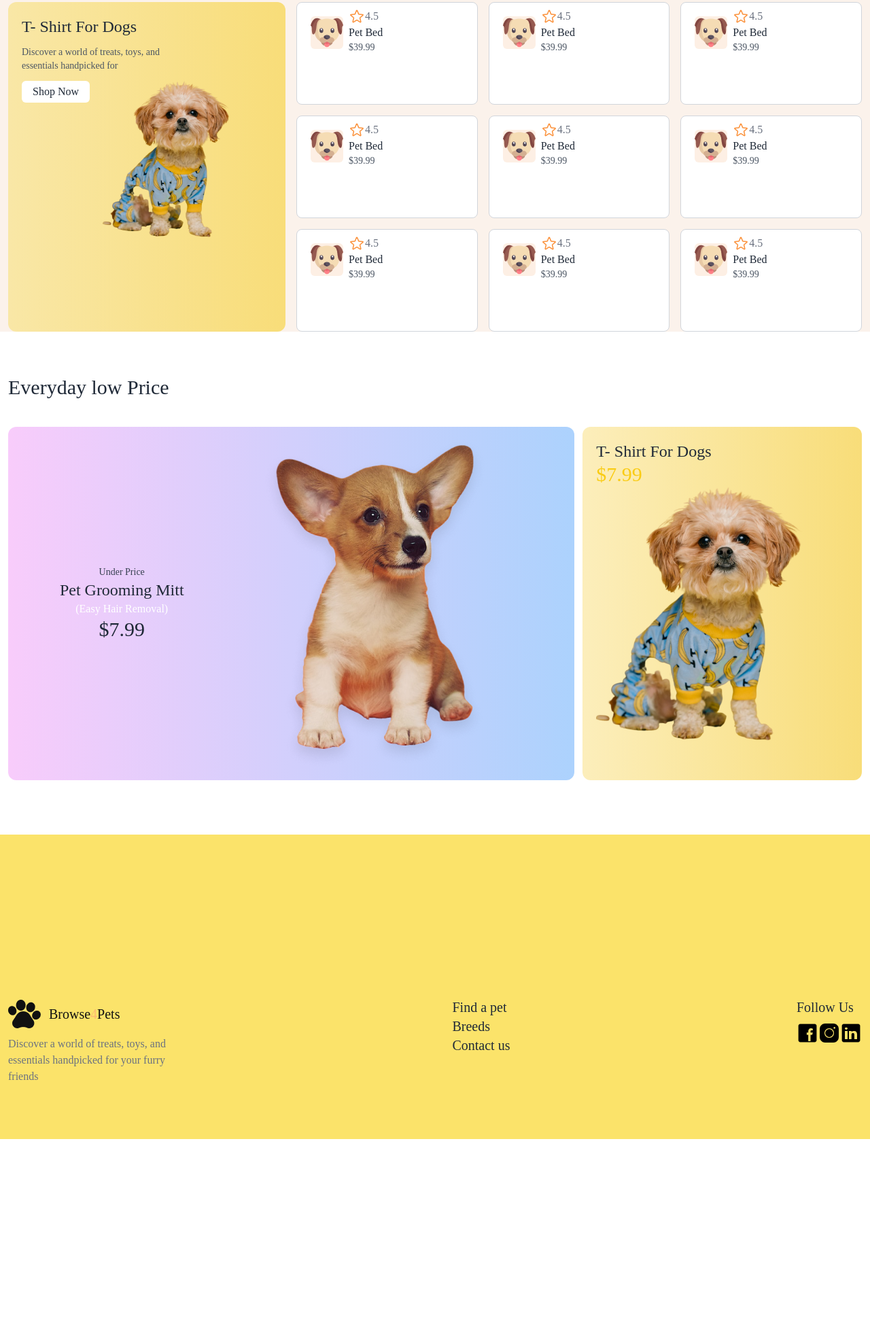
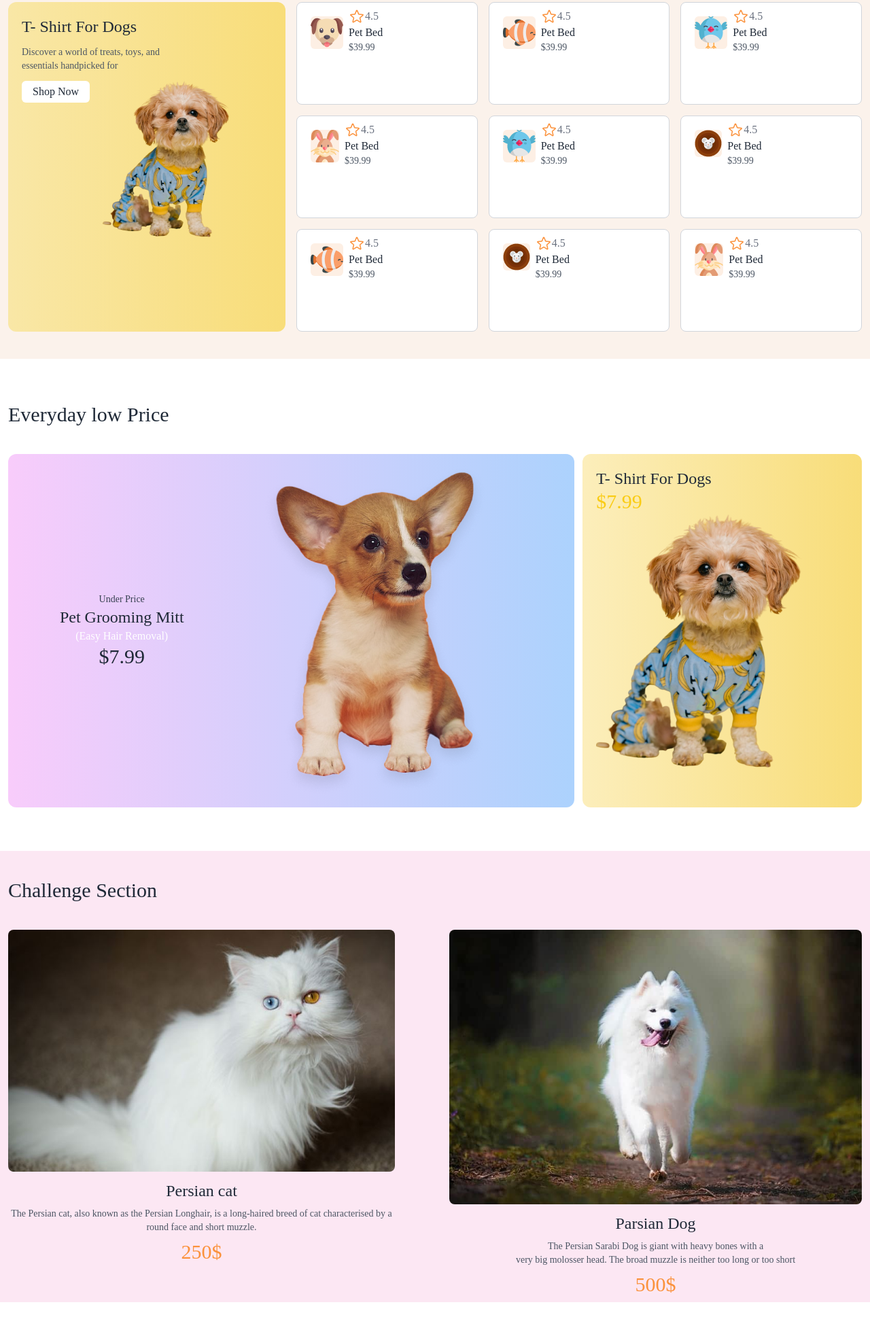
Before and after one commit to mdtoufiquea/Assignment-3, a plain HTML site: page index.html in a window 1280 px wide. Shown: the part 1326-3280 px from the top of the page at 68% size. Before the commit the page ends 3002 px from the top, so only its background shows below. Drawn offline with nearby package versions, Linux system fonts and the light colour scheme; a web font is replaced by a local one.

Commit message:
added challenge section

```diff
--- a/index.html
+++ b/index.html
@@ -134,7 +134,7 @@
                 </div>
               </div>
             </div>
-            <div class="bg-[#F9DF8A] card bg-base-100  shadow-xl">
+            <div class="bg-[#ffc2ff] card bg-base-100  shadow-xl">
               <figure class="px-10 pt-10">
                 <img
                   src="images/fish-cartoon.png"
@@ -162,7 +162,7 @@
                 </div>
               </div>
             </div>
-            <div class="bg-[#F9DF8A] card bg-base-100  shadow-xl">
+            <div class="bg-[#ffc2ff] card bg-base-100  shadow-xl">
               <figure class="px-10 pt-10">
                 <img
                   src="images/bird-cartoon.png"
@@ -190,7 +190,7 @@
                 </div>
               </div>
             </div>
-            <div class="bg-[#F9DF8A] card bg-base-100  shadow-xl">
+            <div class="bg-[#ffc2ff] card bg-base-100  shadow-xl">
               <figure class="px-10 pt-10">
                 <img
                   src="images/rabbit-cartoon.png"
@@ -212,7 +212,7 @@
        <section class="bg-[#fbf2eb]">
         <div class="container mx-auto px-3">
           <h2 class="text-3xl font-medium mt-16 mb-8 pt-8">Trending Pet Products</h2>
-         <div class=" grid md:grid-cols-3 gap-4">
+         <div class=" grid md:grid-cols-3 gap-4 pb-10">
           <div class="for bg-gradient-to-r from-[#f9e7a6] to-[#f8dd79] p-5 rounded-xl w-full">
             <h3 class="font-medium text-2xl">T- Shirt For Dogs</h3>
             <p class="text-sm font-medium text-gray-600 mt-3 mb-3">Discover a world of treats, toys, and <br> essentials handpicked for </p>
@@ -242,7 +242,7 @@
           </div>
           <div class="flex gap-2 bg-white rounded-lg  px-5 py-2 border border-gray-300">
             <div>
-              <img class="bg-[#fdefe4] rounded-md mt-3" src="images/dog-cartoon.png" alt="">
+              <img class="bg-[#fdefe4] rounded-md mt-3" src="images/fish-cartoon.png" alt="">
             </div>
             <div>
               <div class="flex">
@@ -259,7 +259,7 @@
           </div>
           <div class="flex gap-2 bg-white rounded-lg  px-5 py-2 border border-gray-300">
             <div>
-              <img class="bg-[#fdefe4] rounded-md mt-3" src="images/dog-cartoon.png" alt="">
+              <img class="bg-[#fdefe4] rounded-md mt-3" src="images/bird-cartoon.png" alt="">
             </div>
             <div>
               <div class="flex">
@@ -276,7 +276,7 @@
           </div>
           <div class="flex gap-2 bg-white rounded-lg  px-5 py-2 border border-gray-300">
             <div>
-              <img class="bg-[#fdefe4] rounded-md mt-3" src="images/dog-cartoon.png" alt="">
+              <img class="bg-[#fdefe4] rounded-md mt-3" src="images/rabbit-cartoon.png" alt="">
             </div>
             <div>
               <div class="flex">
@@ -293,7 +293,7 @@
           </div>
           <div class="flex gap-2 bg-white rounded-lg  px-5 py-2 border border-gray-300">
             <div>
-              <img class="bg-[#fdefe4] rounded-md mt-3" src="images/dog-cartoon.png" alt="">
+              <img class="bg-[#fdefe4] rounded-md mt-3" src="images/bird-cartoon.png" alt="">
             </div>
             <div>
               <div class="flex">
@@ -310,7 +310,7 @@
           </div>
           <div class="flex gap-2 bg-white rounded-lg  px-5 py-2 border border-gray-300">
             <div>
-              <img class="bg-[#fdefe4] rounded-md mt-3" src="images/dog-cartoon.png" alt="">
+              <img class="bg-[#fdefe4] rounded-md mt-3" src="images/mouse-cartoon.png" alt="">
             </div>
             <div>
               <div class="flex">
@@ -327,7 +327,7 @@
           </div>
           <div class="flex gap-2 bg-white rounded-lg  px-5 py-2 border border-gray-300">
             <div>
-              <img class="bg-[#fdefe4] rounded-md mt-3" src="images/dog-cartoon.png" alt="">
+              <img class="bg-[#fdefe4] rounded-md mt-3" src="images/fish-cartoon.png" alt="">
             </div>
             <div>
               <div class="flex">
@@ -344,7 +344,7 @@
           </div>
           <div class="flex gap-2 bg-white rounded-lg  px-5 py-2 border border-gray-300">
             <div>
-              <img class="bg-[#fdefe4] rounded-md mt-3" src="images/dog-cartoon.png" alt="">
+              <img class="bg-[#fdefe4] rounded-md mt-3" src="images/mouse-cartoon.png" alt="">
             </div>
             <div>
               <div class="flex">
@@ -361,7 +361,7 @@
           </div>
           <div class="last-1 flex gap-2 bg-white rounded-lg  px-5 py-2 border border-gray-300">
             <div>
-              <img class="bg-[#fdefe4] rounded-md mt-3" src="images/dog-cartoon.png" alt="">
+              <img class="bg-[#fdefe4] rounded-md mt-3" src="images/rabbit-cartoon.png" alt="">
             </div>
             <div>
               <div class="flex">
@@ -407,12 +407,59 @@
         </div>
       </div>
     </section>
+    <!-- challenge section start -->
+
+    <section class="bg-pink-100 mt-16">
+      <div class="container mx-auto px-3">
+        <h2 class="text-3xl py-10"> Challenge Section</h2>
+       <div class=" persian flex justify-between gap-20">
+        <div>
+          <div>
+            <img class="rounded-lg w-full" src="images/cat.jpg" alt="">
+          </div>
+          <div class="text-center ">
+            <h3 class="text-2xl font-medium mt-3 mb-2"> Persian cat</h3>
+            <p  class="text-sm text-gray-600">The Persian cat, also known as the Persian Longhair, is a long-haired breed of cat characterised by a round face and short muzzle.</p>
+            <h2  class="text-3xl text-orange-400 mt-2 mb-2">250$</h2>
+          </div>
+        </div>
+        <div>
+          <div>
+            <img class="rounded-lg w-full" src="images/dog.jpg" alt="">
+          </div>
+          <div class="text-center">
+            <h3 class="text-2xl font-medium mt-3 mb-2">Parsian Dog</h3>
+            <p class="text-sm text-gray-600">The Persian Sarabi Dog is giant with heavy bones with a <br> very big molosser head. The broad muzzle is neither too long or too short</p>
+            <h2 class="text-3xl text-orange-400 mt-2 mb-2">500$</h2>
+          </div>
+        </div>
+       </div>
+      </div>
+    </section>
+
+    <!-- Get Pawsome News! section start -->
+     <section>
+      <div class="px-3 relative top-[200px] ">
+        <div class="pawsome w[600px] bg-[#fdefe4] rounded-lg container mx-auto px-3 flex justify-around gap-10 ">
+          <div>
+            <img src="images/cute-pet-mid.png" alt="">
+          </div>
+          <div class=" my-auto">
+            <h3 class="font-medium text-2xl">Get Pawsome News!</h3>
+            <p class="text-xs text-gray-500 font-medium mt-2 mb-3">Exclusive training tips, ticks, product deals and more.</p>
+            <input class="rounded-md " type="email" name="" placeholder="Enter email..." id="">
+            <br>
+            <button class="bg-yellow-300 rounded-md px-5 py-1 mt-3 mb-4">Subscribe</button>
+          </div>
+        </div>
+      </div>
+     </section>
 
     </main>
 
     <!-- footer section  -->
     <footer>
-      <section class="bg-[#fbe36a] mt-20">
+      <section class="bg-[#fbe36a] mt-0">
           <div class="footer container mx-auto px-3 pt-60 pb-20 flex justify-between">
            <div>
             <div class="flex gap-3">
--- a/style/assignment.css
+++ b/style/assignment.css
@@ -8,11 +8,8 @@
         position: relative;
         top: 80px;
     }
-    .box-0, .footer{
+     .footer, .pawsome, .persian{
         flex-direction: column;
-    }
-    .for, .pet{
-        width: 100%;
     }
 }
 
```
Also changed, not shown: images/cat.jpg (added), images/dog.jpg (added).
